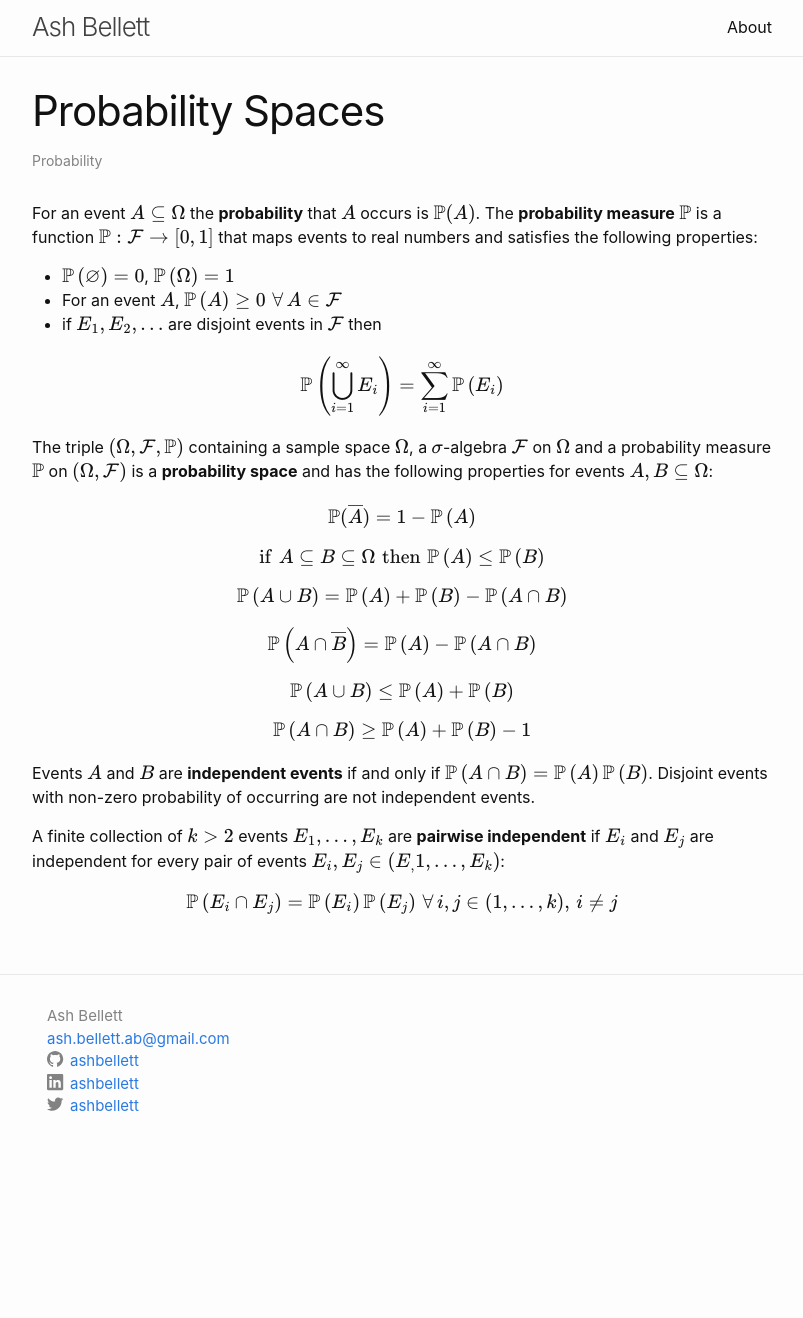
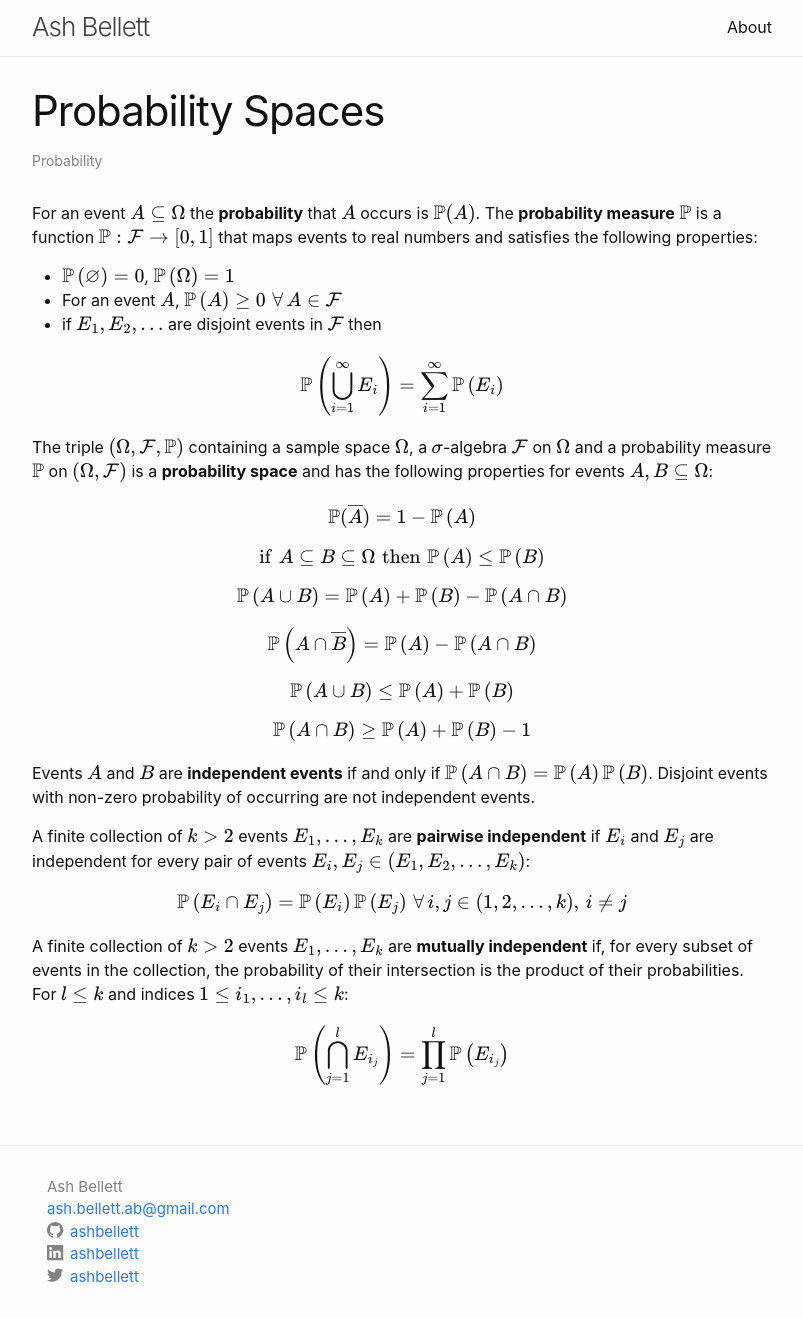
Before and after one commit to ashbellett/ashbellett.github.io, a Jekyll site: the page built from _posts/_probability/probability-spaces.md, in a window 1280 px wide. Shown: the whole page, without its empty margins (238-1041 px from the left). Built offline with Jekyll 4.4.1, drawn with Linux system fonts in a browser that asks for light colours; some web fonts are replaced; before the commit the page ends 1148 px from its top, so only the background shows below that.

Commit message:
Update probability notes

```diff
--- a/_posts/_probability/probability-spaces.md
+++ b/_posts/_probability/probability-spaces.md
@@ -9,7 +9,7 @@ description: "Model for assigning probabilities"
 For an event $$A\subseteq\Omega$$ the **probability** that $$A$$ occurs is $$\mathbb{P}(A)$$. The **probability measure** $$\mathbb{P}$$ is a function $$\mathbb{P}: \mathcal{F} \rightarrow \left[ 0,1\right]$$ that maps events to real numbers and satisfies the following properties:
 - $$\mathbb{P}\left(\varnothing\right)=0$$, $$\mathbb{P}\left(\Omega\right)=1$$
 - For an event $$A$$, $$\mathbb{P}\left(A\right)\geq 0 \,\, \forall \, A\in\mathcal{F}$$
-- if $$E_1, E_2, \dots$$ are disjoint events in $$\mathcal{F}$$ then
+- if $$E_1, E_2, \ldots$$ are disjoint events in $$\mathcal{F}$$ then
 
 $$\mathbb{P}\left(\bigcup_{i=1}^\infty E_i\right)=\sum_{i=1}^\infty \mathbb{P}\left(E_i\right)$$
 
@@ -29,6 +29,10 @@ $$\mathbb{P}\left(A\cap B\right)\geq\mathbb{P}\left(A\right)+\mathbb{P}\left(B\r
 
 Events $$A$$ and $$B$$ are **independent events** if and only if $$\mathbb{P}\left(A\cap B\right)=\mathbb{P}\left(A\right)\,\mathbb{P}\left(B\right)$$. Disjoint events with non-zero probability of occurring are not independent events.
 
-A finite collection of $$k>2$$ events $$E_1, \dots, E_k$$ are **pairwise independent** if $$E_i$$ and $$E_j$$ are independent for every pair of events $$E_i, E_j\in \left(E_,1,\dots,E_k\right)$$:
+A finite collection of $$k>2$$ events $$E_1, \ldots, E_k$$ are **pairwise independent** if $$E_i$$ and $$E_j$$ are independent for every pair of events $$E_i, E_j\in \left(E_1,E_2,\ldots,E_k\right)$$:
 
-$$\mathbb{P}\left(E_i\cap E_j\right)=\mathbb{P}\left(E_i\right)\,\mathbb{P}\left(E_j\right)\,\,\forall\,i,j\in \left(1,\dots,k\right),\,i\neq j$$
+$$\mathbb{P}\left(E_i\cap E_j\right)=\mathbb{P}\left(E_i\right)\,\mathbb{P}\left(E_j\right)\,\,\forall\,i,j\in \left(1,2,\ldots,k\right),\,i\neq j$$
+
+A finite collection of $$k>2$$ events $$E_1, \ldots, E_k$$ are **mutually independent** if, for every subset of events in the collection, the probability of their intersection is the product of their probabilities. For $$l\leq k$$ and indices $$1\leq i_1,\ldots,i_l\leq k$$:
+
+$$\mathbb{P}\left(\bigcap_{j=1}^l E_{i_j}\right)=\prod_{j=1}^l\mathbb{P}\left(E_{i_j}\right)$$
```
Also changed, not shown: _posts/_probability/events.md (+1 -1 lines).
